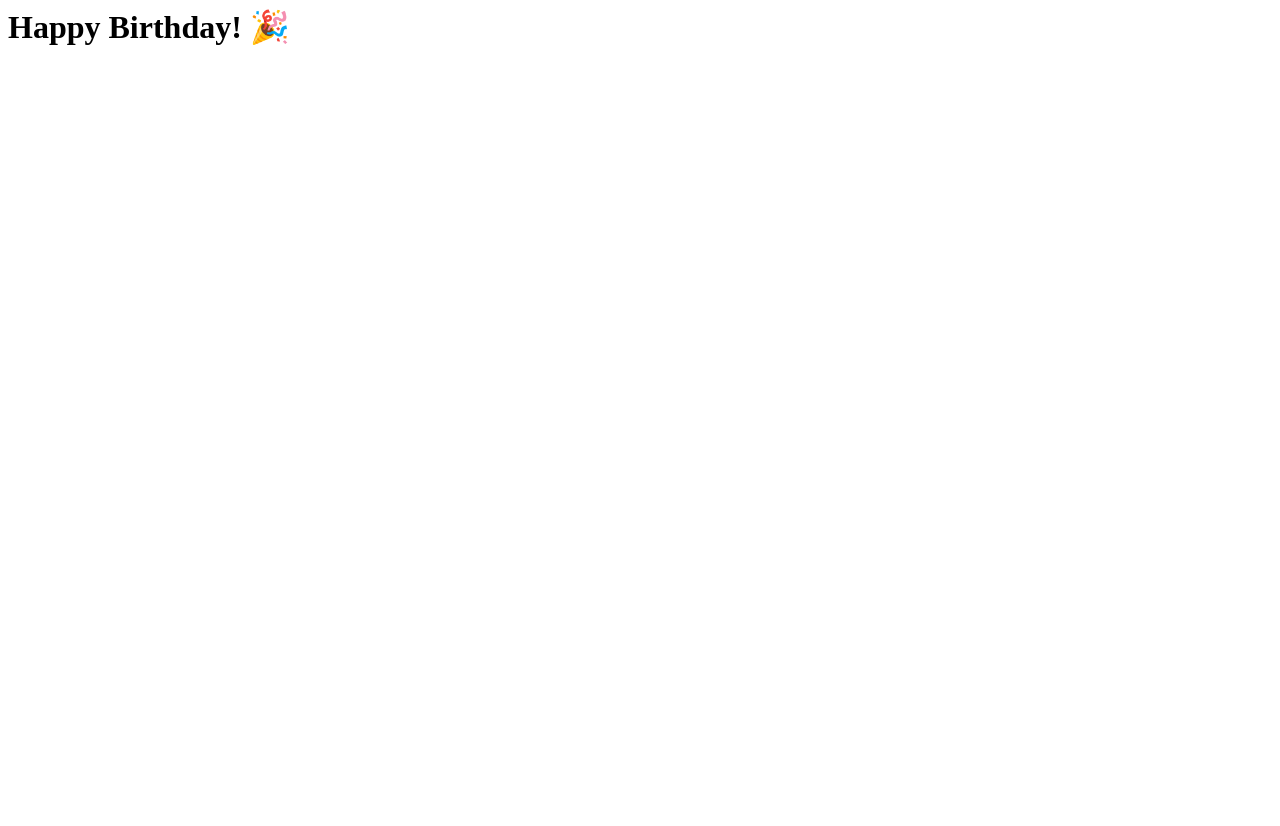
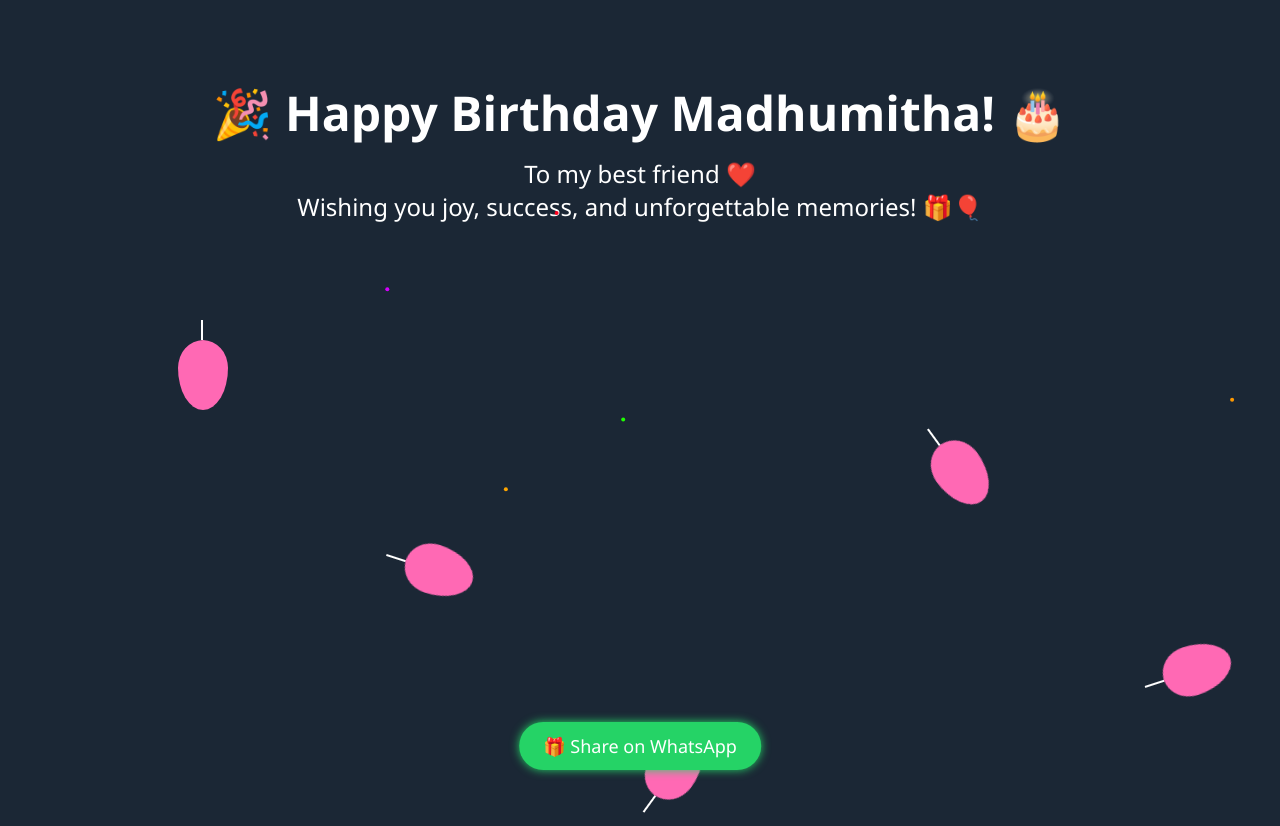
Before and after one commit to amalanathan00/Birthday-wish, a plain HTML site: page index.html in a window 1280 px wide. Before the commit the page ends 800 px from the top, so only its background shows below. Drawn offline with Linux system fonts and the light colour scheme.

Commit message:
Add files via upload
Signed-off-by: amalanathan00 <amalanathan38456@gmail.com>

```diff
--- a/index.html
+++ b/index.html
@@ -1,6 +1,222 @@
-<html>
-<head><title>Birthday Wish</title></head>
+<!DOCTYPE html>
+<html lang="en">
+<head>
+  <meta charset="UTF-8">
+  <title>Happy Birthday Madhumitha!</title>
+  <style>
+    body {
+      margin: 0;
+      padding: 0;
+      background: #1b2735;
+      font-family: 'Segoe UI', sans-serif;
+      text-align: center;
+      color: white;
+      overflow: hidden;
+    }
+
+    h1 {
+      margin-top: 80px;
+      font-size: 3em;
+      animation: fadeIn 2s ease-in-out;
+    }
+
+    p {
+      font-size: 1.5em;
+      margin-top: 20px;
+      animation: slideUp 2s ease-in-out 1s forwards;
+      opacity: 0;
+    }
+
+    .balloon {
+      position: absolute;
+      bottom: -100px;
+      width: 50px;
+      height: 70px;
+      background-color: #ff69b4;
+      border-radius: 50% 50% 50% 50% / 60% 60% 40% 40%;
+      animation: float 10s linear infinite;
+      z-index: 1;
+    }
+
+    .balloon::after {
+      content: '';
+      position: absolute;
+      bottom: -20px;
+      left: 50%;
+      width: 2px;
+      height: 20px;
+      background: white;
+    }
+
+    @keyframes fadeIn {
+      from { opacity: 0; transform: scale(0.9); }
+      to { opacity: 1; transform: scale(1); }
+    }
+
+    @keyframes slideUp {
+      to { opacity: 1; transform: translateY(-20px); }
+    }
+
+    @keyframes float {
+      0% {
+        bottom: -100px;
+        transform: translateX(0) rotate(0deg);
+      }
+      100% {
+        bottom: 110%;
+        transform: translateX(100px) rotate(360deg);
+      }
+    }
+
+    .share-button {
+      position: absolute;
+      bottom: 30px;
+      left: 50%;
+      transform: translateX(-50%);
+      background-color: #25D366;
+      padding: 12px 24px;
+      border-radius: 30px;
+      color: white;
+      font-size: 18px;
+      text-decoration: none;
+      box-shadow: 0 0 10px #25D366;
+      z-index: 10;
+    }
+
+    canvas {
+      position: fixed;
+      top: 0;
+      left: 0;
+      pointer-events: none;
+      z-index: 0;
+    }
+  </style>
+</head>
 <body>
-  <h1>Happy Birthday! 🎉</h1>
+
+  <audio autoplay loop>
+    <source src="https://www.computerhope.com/jargon/m/example.mp3" type="audio/mpeg">
+    Your browser does not support audio.
+  </audio>
+
+  <h1>🎉 Happy Birthday Madhumitha! 🎂</h1>
+  <p>To my best friend ❤️<br>
+     Wishing you joy, success, and unforgettable memories! 🎁🎈</p>
+
+  <!-- Balloons -->
+  <div class="balloon" style="left: 10%; animation-delay: 0s;"></div>
+  <div class="balloon" style="left: 30%; animation-delay: 2s;"></div>
+  <div class="balloon" style="left: 50%; animation-delay: 4s;"></div>
+  <div class="balloon" style="left: 70%; animation-delay: 1s;"></div>
+  <div class="balloon" style="left: 90%; animation-delay: 3s;"></div>
+
+  <!-- WhatsApp Share Button -->
+  <a class="share-button" href="https://wa.me/?text=🎉%20Happy%20Birthday%20Madhumitha!%20Here's%20a%20special%20surprise%20for%20you!%20🎁%20Check%20this%20out%20👉%20https://amalanathan00.github.io/Birthday-wish/" target="_blank">
+  🎁 Share on WhatsApp
+</a>
+
+  <!-- Fireworks Canvas -->
+  <canvas id="fireworks"></canvas>
+
+  <script>
+    // Fireworks effect
+    const canvas = document.getElementById('fireworks');
+    const ctx = canvas.getContext('2d');
+    let fireworks = [];
+
+    function resizeCanvas() {
+      canvas.width = window.innerWidth;
+      canvas.height = window.innerHeight;
+    }
+    resizeCanvas();
+    window.onresize = resizeCanvas;
+
+    function random(min, max) {
+      return Math.random() * (max - min) + min;
+    }
+
+    class Firework {
+      constructor() {
+        this.reset();
+      }
+
+      reset() {
+        this.x = random(0, canvas.width);
+        this.y = canvas.height;
+        this.targetY = random(100, canvas.height / 2);
+        this.color = `hsl(${Math.floor(random(0, 360))}, 100%, 50%)`;
+        this.radius = 2;
+        this.speed = random(3, 5);
+        this.exploded = false;
+        this.particles = [];
+      }
+
+      update() {
+        if (!this.exploded) {
+          this.y -= this.speed;
+          if (this.y <= this.targetY) {
+            this.exploded = true;
+            for (let i = 0; i < 30; i++) {
+              this.particles.push(new Particle(this.x, this.y, this.color));
+            }
+          }
+        } else {
+          this.particles.forEach(p => p.update());
+          this.particles = this.particles.filter(p => p.life > 0);
+          if (this.particles.length === 0) this.reset();
+        }
+      }
+
+      draw() {
+        if (!this.exploded) {
+          ctx.beginPath();
+          ctx.arc(this.x, this.y, this.radius, 0, Math.PI * 2);
+          ctx.fillStyle = this.color;
+          ctx.fill();
+        } else {
+          this.particles.forEach(p => p.draw());
+        }
+      }
+    }
+
+    class Particle {
+      constructor(x, y, color) {
+        this.x = x;
+        this.y = y;
+        this.life = 60;
+        this.color = color;
+        this.angle = random(0, Math.PI * 2);
+        this.speed = random(1, 4);
+      }
+
+      update() {
+        this.x += Math.cos(this.angle) * this.speed;
+        this.y += Math.sin(this.angle) * this.speed;
+        this.life--;
+      }
+
+      draw() {
+        ctx.beginPath();
+        ctx.arc(this.x, this.y, 2, 0, Math.PI * 2);
+        ctx.fillStyle = this.color;
+        ctx.fill();
+      }
+    }
+
+    for (let i = 0; i < 5; i++) {
+      fireworks.push(new Firework());
+    }
+
+    function animate() {
+      ctx.clearRect(0, 0, canvas.width, canvas.height);
+      fireworks.forEach(f => {
+        f.update();
+        f.draw();
+      });
+      requestAnimationFrame(animate);
+    }
+    animate();
+  </script>
+
 </body>
 </html>
```
